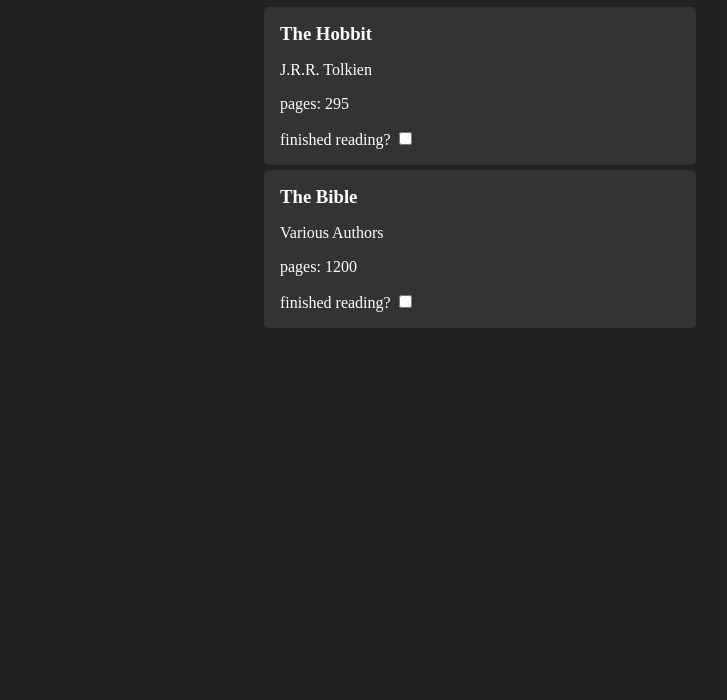
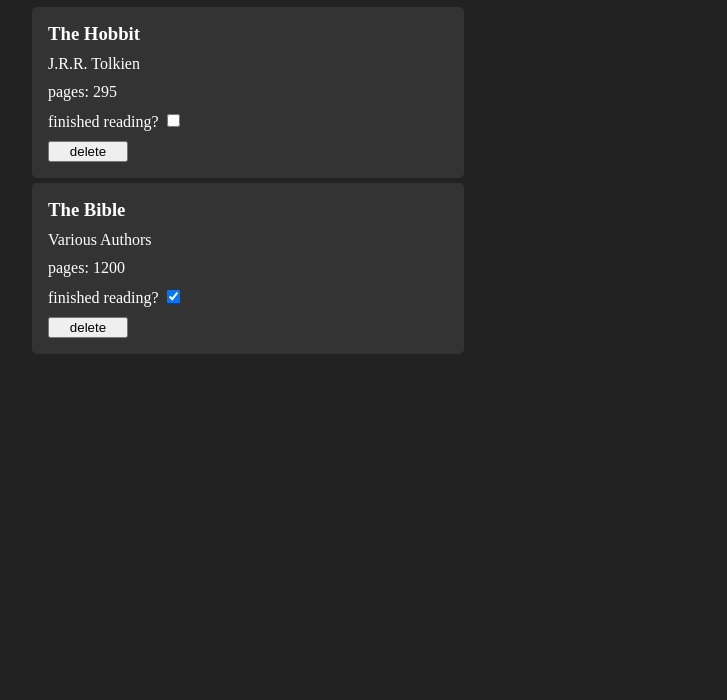
Before and after one commit to bstine06/library, a plain HTML site: page index.html in a window 1280 px wide. Shown: the part 100-800 px from the top of the page, without its empty margins (160-887 px from the left). Drawn offline with Linux system fonts and the light colour scheme.

Commit message:
Add functioning delete button for each book

```diff
--- a/library-project.js
+++ b/library-project.js
@@ -26,6 +26,11 @@ function addBookToLibrary(book) {
     myLibrary.push(book);
 }
 
+function deleteBookFromLibrary(i) {
+    myLibrary.splice(i,1);
+    displayLibrary();
+}
+
 form.onsubmit = function() {
     let title = form.title.value;
     let author = form.author.value;
@@ -45,9 +50,11 @@ form.onsubmit = function() {
 function displayLibrary() {
     const libraryContainer = document.querySelector('#libraryContainer');
     libraryContainer.innerHTML = "";
-    myLibrary.forEach((book) => {
+    myLibrary.forEach((book, i) => {
+        book.i = i;
         const bookElement = document.createElement('div');
         bookElement.classList.add("book-element");
+        bookElement.setAttribute('id',`book${i}`);
 
         const title = document.createElement('h3');
         title.textContent = book.title;
@@ -61,18 +68,31 @@ function displayLibrary() {
         numPages.textContent = 'pages: ' + book.numPages;
         bookElement.appendChild(numPages);
 
+        const isReadWrapper = document.createElement('div');
         const isRead = document.createElement("input");
         isRead.type = "checkbox";
         isRead.id =  "isRead" ;
+        isRead.checked = book.isRead;
         const isReadLabel = document.createElement("label");
         isReadLabel.htmlFor =  "isRead";
         isReadLabel.textContent = "finished reading? "
-        bookElement.appendChild(isReadLabel);
-        bookElement.appendChild(isRead);
+        isReadWrapper.appendChild(isReadLabel);
+        isReadWrapper.appendChild(isRead);
+        bookElement.appendChild(isReadWrapper);
+
+        const deleteBookBtn = document.createElement("button");
+        deleteBookBtn.textContent = "delete";
+        deleteBookBtn.classList.add("deleteBtn");
+        deleteBookBtn.addEventListener("click", e=>{
+            deleteBookFromLibrary(i);
+        })
+        bookElement.appendChild(deleteBookBtn)
 
         libraryContainer.appendChild(bookElement);
     });
 }
+
+
 
 const theHobbit = new Book("The Hobbit", "J.R.R. Tolkien", 295, false);
 const theBible = new Book("The Bible", "Various Authors", 1200, true);
--- a/styles.css
+++ b/styles.css
@@ -29,6 +29,7 @@ html {
 
 h1 {
     margin-bottom: 0;
+    width: 70vw;
 }
 
 #newBookButton {
@@ -45,9 +46,19 @@ h1 {
     border-radius: 5px;
     width: min(25em, 70vw);
     padding: 1em;
+    display: grid;
+    gap: 10px;
+}
+
+p {
+    margin: 0;
 }
 
 h3 {
     padding: 0;
     margin: 0;
 }
+
+button.deleteBtn {
+    max-width: 6em;
+}
```
